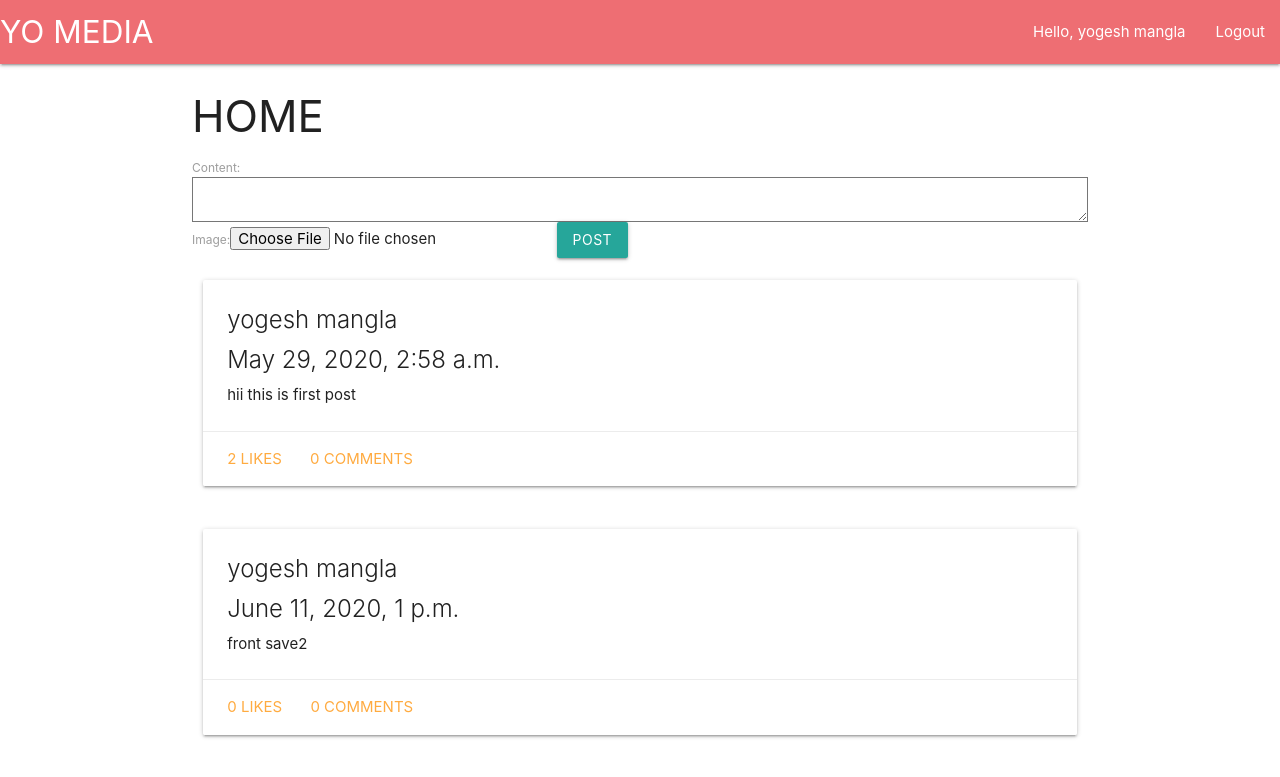
After one commit to YOGESH-TECH/social-media, a Django app: page /home/ in a window 1280 px wide. The commit adds this page. Shown: the top 777 px of the page. Run offline with Django 3.2, Linux system fonts and the light colour scheme; a user stored in the database is signed in; data comes from the database, SQL or seed files in the repository; both versions use the stored data as it was after the commit; data that the repository does not hold is empty.

Commit message:
second commit june 11

```diff
--- a/social/admin.py
+++ b/social/admin.py
@@ -3,5 +3,6 @@ from social import models
 
 admin.site.register([
     models.Post,
-    models.Friends
+    models.Friends,
+    models.Like
 ])
--- /dev/null
+++ b/social/forms.py
@@ -0,0 +1,6 @@
+from django import forms
+from social import models
+class PostForm(forms.ModelForm):
+    class Meta:
+        model=models.Post
+        fields=['content' ,'image']
--- a/social/models.py
+++ b/social/models.py
@@ -9,6 +9,13 @@ class Post(models.Model):
 
     def __str__(self):
         return self.content[:50]
+class Like(models.Model):
+    post=models.ForeignKey('Post',on_delete=models.CASCADE)
+    user=models.ForeignKey(User,on_delete=models.CASCADE)
+class Comment(models.Model):
+    post=models.ForeignKey('Post',on_delete=models.CASCADE)
+    user=models.ForeignKey(User,on_delete=models.CASCADE)
+    content=models.CharField(max_length=1024)
 class Friends(models.Model):
     person1=models.ForeignKey(User,on_delete=models.CASCADE,related_name='person1')
     person2=models.ForeignKey(User,on_delete=models.CASCADE,related_name='person2')
--- a/social/urls.py
+++ b/social/urls.py
@@ -1,5 +1,7 @@
 from django.urls import path
 from social import views
 urlpatterns=[
+    path('home/',views.Home.as_view()),
+    path('post/',views.Post.as_view()),
     path('',views.Wall.as_view())
 ]
--- a/social/views.py
+++ b/social/views.py
@@ -1,8 +1,9 @@
-from django.shortcuts import render
+from django.shortcuts import render,redirect
 from django.views.generic import ListView
+from django.views import View
 from django.contrib.auth.mixins import LoginRequiredMixin
 from django.db.models import Q
-from social import models
+from social import models,forms
 
 class Wall(LoginRequiredMixin, ListView):
 
@@ -11,17 +12,32 @@ class Wall(LoginRequiredMixin, ListView):
     login_url='auth/login'
 
     def get_queryset(self):
-       return models.Post.objects.filter(
-           (Q(user__person1=self.request.user.pk) | Q(user__person2=self.request.user.pk)) &
-            ~Q(user=self.request.user))
+#       return models.Post.objects.filter(user=self.request.user.pk)
+        return models.Post.objects.filter(
+            (Q(user__person1=self.request.user.pk) | Q(user__person2=self.request.user.pk)) &
+            ~Q(user=self.request.user)
+        )
 
 
 
 #       return models.Post.objects.filter(user__in=friends)
-#class Home(LoginRequiredMixin,ListView):
-#    context_object_name='posts'
-#    template_name='social/home.html'
-#    login_url ='auth/login'
+class Home(LoginRequiredMixin,ListView):
+    context_object_name='posts'
+    template_name='social/home.html'
+    login_url ='auth/login'
 
-#    def get_queryset(self):
-#        return models.Post.objects.filter(user=self.request.user.pk)
+    def get_queryset(self):
+        return models.Post.objects.filter(user=self.request.user.pk)
+    def get_context_data(self,*args,**kwargs):
+        data=super().get_context_data(*args,**kwargs)
+        data['post_form']=forms.PostForm
+        return data
+class Post(View):
+    def post(self,request):
+        form=forms.PostForm(request.POST)
+        if form.is_valid():
+            post=form.save(commit=False)
+            post.user=request.user
+            post.save()
+
+        return redirect('/home/')
--- a/templates/base.html
+++ b/templates/base.html
@@ -5,11 +5,37 @@
         <meta name="viewport" content="width=device-width, initial-scale=1.0">
         <meta http-equiv="X-UA-Compatible" content="ie=edge">
         <title>YO MEDIA</title>
+
+        <link rel="stylesheet" href="https://cdnjs.cloudflare.com/ajax/libs/materialize/1.0.0/css/materialize.min.css">
+
+
         {% block head %} {% endblock %}
     </head>
     <body>
+        <nav style="margin-bottom: 1.5rem;">
+            <div class="nav-wrapper">
+              <a href="/" class="brand-logo">YO MEDIA</a>
+                <ul id="nav-mobile" class="right hide-on-med-and-down">
+                    {% if user.is_authenticated %}
+                        <li><a href="/home/">Hello, {{user.first_name}} {{user.last_name}}</a></li>
+                        <li><a href="/auth/logout">Logout</a></li>
+                    {% else %}
+                    <li><a href="/auth/login">Login</a></li>
+                    {% endif %}
+
+                </ul>
+            </div>
+        </nav>
         {% block content %} {% endblock %}
 
         {% block footer %}{% endblock%}
+
+        <script src="https://cdnjs.cloudflare.com/ajax/libs/materialize/1.0.0/js/materialize.min.js"></script>
+        <script>
+                document.addEventListener('DOMContentLoaded', function() {
+                    var elems = document.querySelectorAll('.modal');
+                    var instances = M.Modal.init(elems,{});
+                });
+        </script>
     </body>
 </html>
--- /dev/null
+++ b/templates/social/components/post.html
@@ -0,0 +1,31 @@
+<div class="card">
+    <div class="card-image">
+        {% if post.image %}
+            <img src="{{post.image}}">
+        {% endif %}
+    </div>
+    <div class="card-content">
+        <span class="card-title">{{post.user.first_name }} {{post.user.last_name}}</span>
+        <span class="card-title">{{post.created_at}}</span>
+        <p>
+          {{ post.content }}
+        </p>
+    </div>
+    <div class="card-action">
+        <a href="#">{{ post.like_set.count }} likes</a>
+        <a class="modal-trigger" href="#postModal{{post.id}}">{{post.comment_set.count}} comments</a>
+    </div>
+</div>
+
+<div id="postModal{{post.id}}" class="modal">
+    <div class="modal-content">
+        <h4>COMMENTS</h4>
+        <ul>
+            {% for comment in post.comment_set.all %}
+                <li>
+                    {{comment.user.first_name}} - {{comment.content}}
+                </li>
+            {% endfor %}
+        </ul>
+    </div>
+</div>
--- /dev/null
+++ b/templates/social/home.html
@@ -0,0 +1,21 @@
+{% extends 'base.html' %}
+
+
+{% block content %}
+    <div class="container">
+        <h3>HOME</h3>
+        <form action="/post/" method="POST">
+            {% csrf_token %}
+            {{post_form}}
+            <button type="submit" class="btn waves-effect">POST</button>
+        </form>
+
+        {% for post in posts%}
+        <div class="row">
+            <div class="col s12">
+                    {% include 'social/components/post.html' %}
+            </div>
+        </div>
+        {% endfor %}
+    </div>
+{% endblock %}
--- a/yomedia/settings.py
+++ b/yomedia/settings.py
@@ -124,3 +124,5 @@ USE_TZ = True
 STATIC_URL = '/static/'
 STATIC_ROOT=os.path.join(BASE_DIR,'staticfiles')
 STATICFILES_DIR=[]
+
+MEDIA_ROOT=os.path.join(BASE_DIR,'media')
```
Also changed, not shown: templates/auth/login.html (+17 -6 lines), templates/social/wall.html (+10 -3 lines), db.sqlite3, social/migrations/0003_comment_like.py (added).
